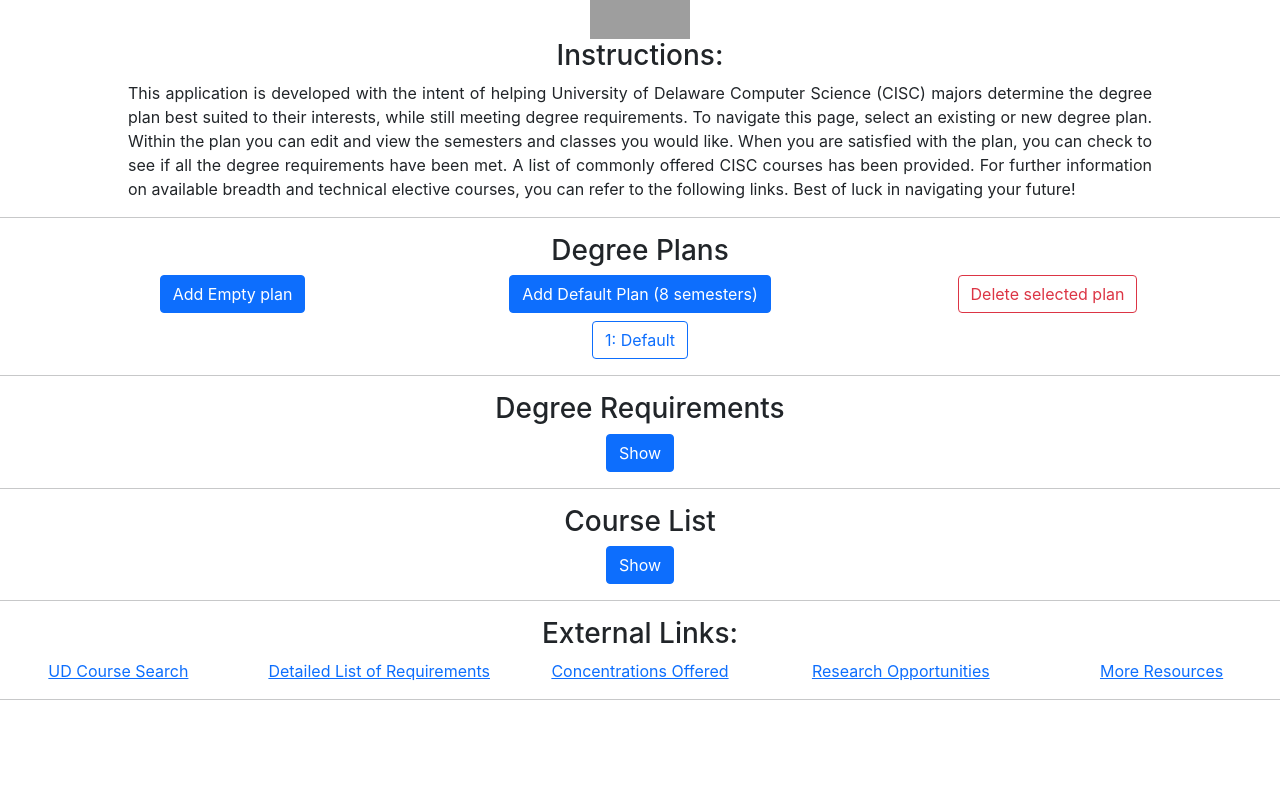
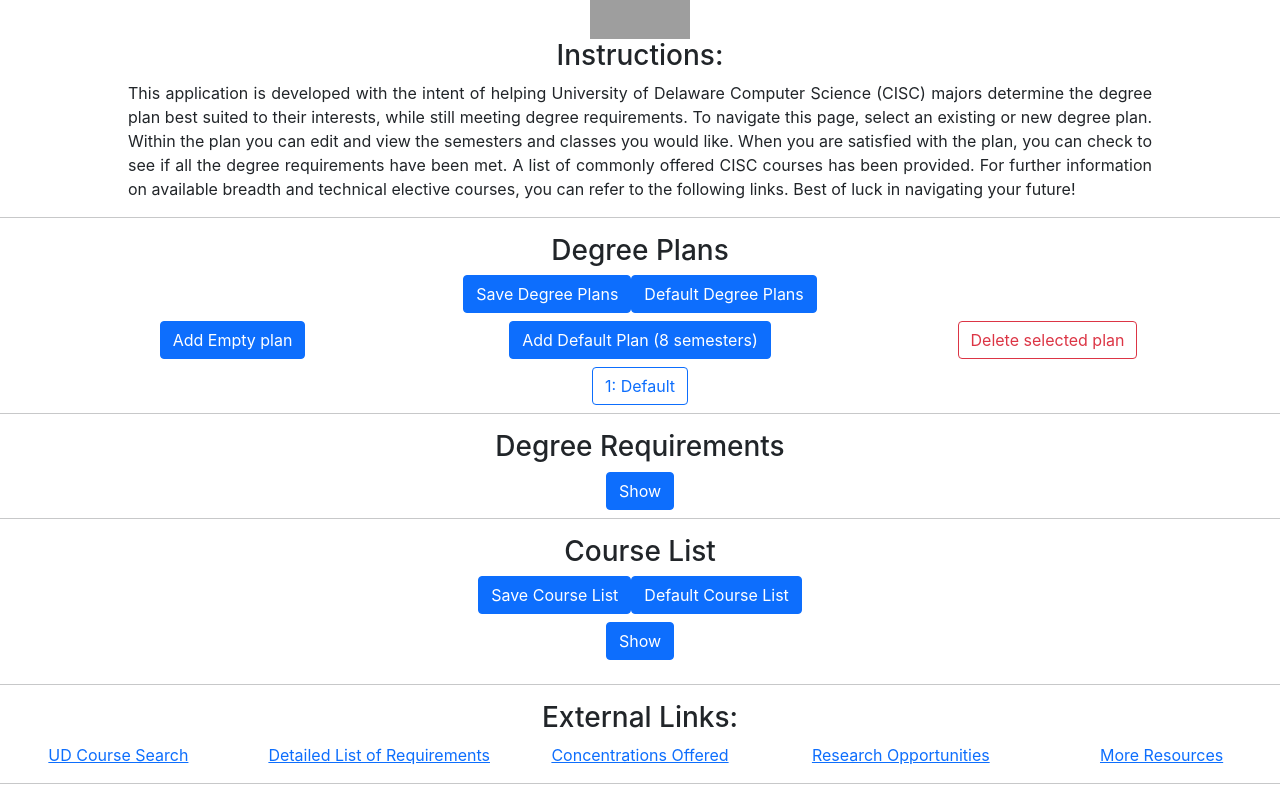
Before and after one commit to UD-CISC275-S22/cis-scheduler-team-15, a React (Create React App) app: page / in a window 1280 px wide. Shown: the part 437-1237 px from the top of the page. Before the commit the page ends 1153 px from the top, so only its background shows below. Built offline with nearby package versions, Linux system fonts and the light colour scheme; grey boxes are pictures that could not be loaded.

Commit message:
Added save functionality for course list and degree plans

```diff
--- a/src/Components/course_state.tsx
+++ b/src/Components/course_state.tsx
@@ -5,11 +5,19 @@ import { Course } from "../Interfaces/course";
 import AllCourses from "../Data/course_list.json";
 import { useState } from "react";
 import React from "react";
+import { Button, Stack, Row } from "react-bootstrap";
 
 const COURSES = AllCourses.map((course): Course => ({ ...course }));
+const saveCoursesKey = "COURSE-DATA";
 
 export function CourseState(): JSX.Element {
-    const [courses, setCourses] = useState<Course[]>(COURSES); //had to move this state from course_list to here because DegreePlans needs it
+    let courseInput = COURSES;
+    const previousData = localStorage.getItem(saveCoursesKey);
+    if (previousData !== null) {
+        courseInput = JSON.parse(previousData);
+    }
+    const [courses, setCourses] = useState<Course[]>(courseInput); //had to move this state from course_list to here because DegreePlans needs it
+
     function editCourses(courseID: number, editedCourse: Course) {
         setCourses(
             courses.map(
@@ -18,21 +26,48 @@ export function CourseState(): JSX.Element {
             )
         );
     }
+    function saveData() {
+        localStorage.setItem(saveCoursesKey, JSON.stringify(courses));
+    }
+    function revert() {
+        localStorage.setItem(saveCoursesKey, JSON.stringify(COURSES));
+    }
+
     return (
         <div>
             <hr></hr>
+            <Stack gap={2}>
+                <Row>
                     <h3>Degree Plans</h3>
                     <DegreePlans courses={courses}></DegreePlans>
+                </Row>
+                <Row>
                     <hr></hr>
                     <h3>Degree Requirements</h3>
                     <DegreeRequirements></DegreeRequirements>
+                </Row>
+                <Row>
                     <hr></hr>
                     <h3>Course List</h3>
+                    <div>
+                        <span>
+                            <Button onClick={saveData}>Save Course List</Button>
+                        </span>
+                        <span>
+                            <Button onClick={revert}>
+                                Default Course List
+                            </Button>
+                        </span>
+                    </div>
+                </Row>
+                <Row>
                     <CourseList
                         courses={courses}
                         editCourses={editCourses}
                     ></CourseList>
+                </Row>
                 <hr></hr>
+            </Stack>
         </div>
     );
 }
--- a/src/Components/degree_plans.tsx
+++ b/src/Components/degree_plans.tsx
@@ -7,10 +7,23 @@ import { Course } from "../Interfaces/course";
 import { Semester } from "../Interfaces/semester";
 
 const DEGREEPLANSTART = PlanData.map((degree): Degree => ({ ...degree }));
+const saveDegreesKey = "DEGREE-DATA";
 
 export function DegreePlans({ courses }: { courses: Course[] }): JSX.Element {
-    const [degreePlans, setDegreePlans] = useState<Degree[]>(DEGREEPLANSTART);
+    let degreeInput = DEGREEPLANSTART;
+    const previousData = localStorage.getItem(saveDegreesKey);
+    if (previousData !== null) {
+        degreeInput = JSON.parse(previousData);
+    }
+    const [degreePlans, setDegreePlans] = useState<Degree[]>(degreeInput);
     const [currentDegreePlanID, setCurrentDegreePlanID] = useState<number>(0);
+
+    function saveData() {
+        localStorage.setItem(saveDegreesKey, JSON.stringify(degreePlans));
+    }
+    function revert() {
+        localStorage.setItem(saveDegreesKey, JSON.stringify(DEGREEPLANSTART));
+    }
 
     function addEmptyDegreePlan(): void {
         const IDList = degreePlans.map((degree: Degree) => degree.degreeID);
@@ -78,6 +91,16 @@ export function DegreePlans({ courses }: { courses: Course[] }): JSX.Element {
     return (
         <Stack gap={2}>
             <Row>
+                <div>
+                    <span>
+                        <Button onClick={saveData}>Save Degree Plans</Button>
+                    </span>
+                    <span>
+                        <Button onClick={revert}>Default Degree Plans</Button>
+                    </span>
+                </div>
+            </Row>
+            <Row>
                 <Col>
                     <Button onClick={addEmptyDegreePlan}>Add Empty plan</Button>
                 </Col>
```
Also changed, not shown: 1 other file (tests, documents, lock files or other folders). Lines whose indentation alone changed are shown as unchanged.
